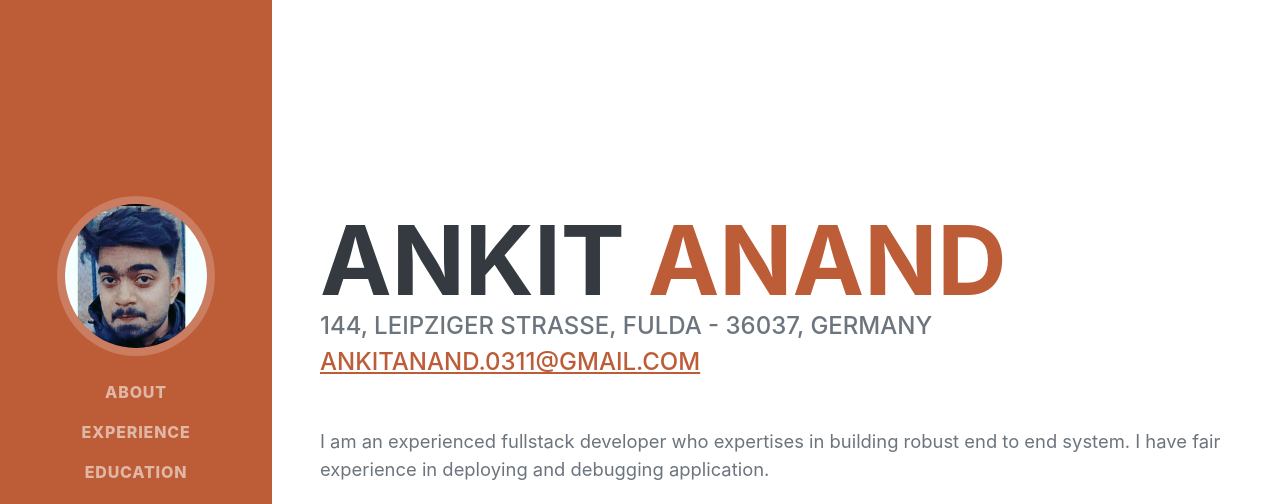
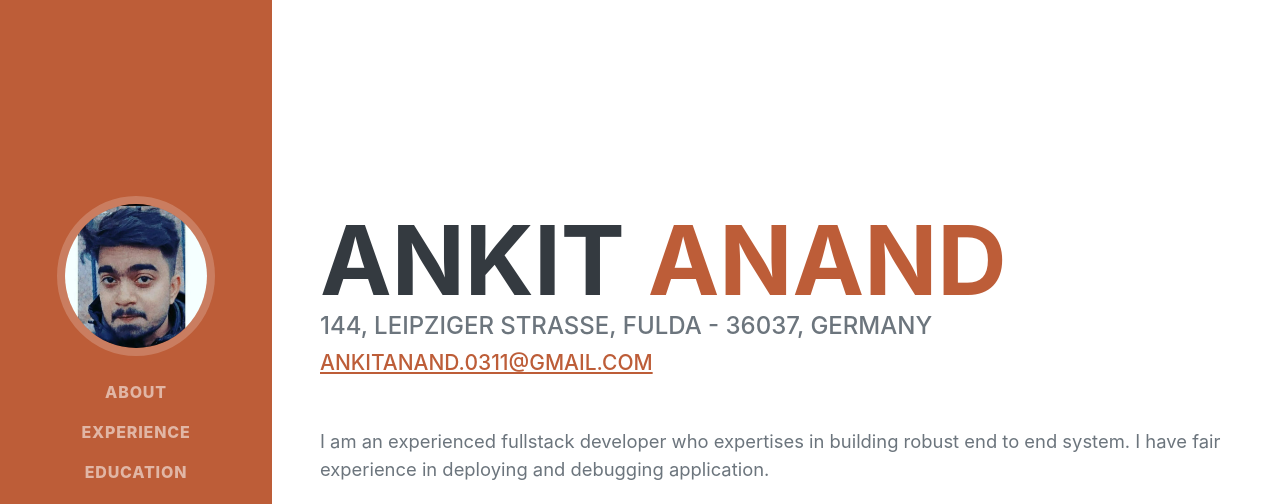
Before and after one commit to Ankit-03-Anand/ankitanand.github.io, a plain HTML site: page index.html in a window 1280 px wide. Shown: the top 504 px of the page. Drawn offline with nearby package versions, Linux system fonts and the light colour scheme; a web font is replaced by a local one.

Commit message:
Update index.html

```diff
--- a/index.html
+++ b/index.html
@@ -46,7 +46,7 @@
                     </h1>
                     <div class="subheading mb-5">
                        144, Leipziger Straße, Fulda - 36037, Germany</br>
-                        <a href="mailto:name@email.com">ankitanand.0311@gmail.com</a>
+                        <a href="mailto:name@email.com"><small>ankitanand.0311@gmail.com</small></a>
                     </div>
                     <p class="lead mb-5">I am an experienced fullstack developer who expertises in building robust end to end system. I have fair experience in deploying and debugging application.</p>
                     <div class="social-icons">
```
